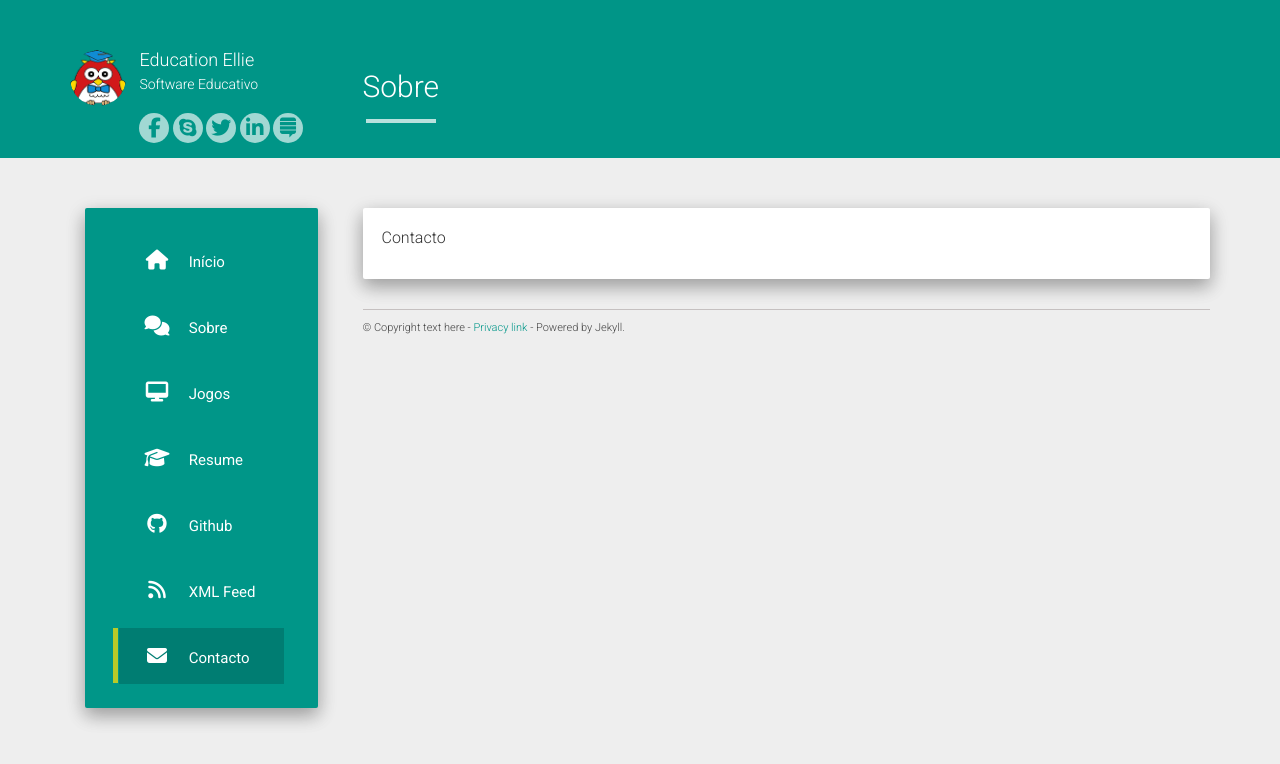
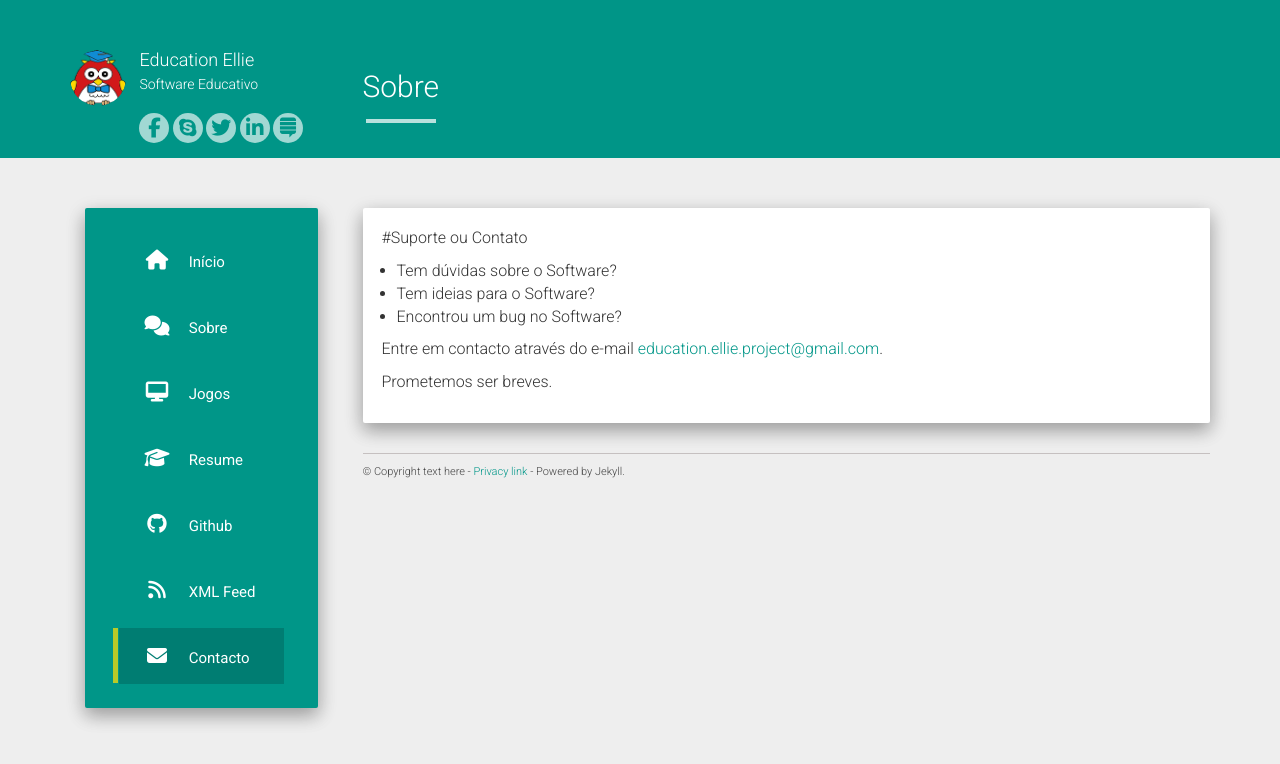
Before and after one commit to pedroluzio/EducationEllie, a Jekyll site: the page built from contact.md, in a window 1280 px wide. Shown: the top 764 px of the page. Built offline with Jekyll 4.4.1, drawn with Linux system fonts in a browser that asks for light colours; nearby versions of some CDN libraries.

Commit message:
Update contact.md

```diff
--- a/contact.md
+++ b/contact.md
@@ -4,4 +4,12 @@ title: Sobre
 permalink: /contact/
 ---
 
-Contacto
+#Suporte ou Contato
+
+ - Tem dúvidas sobre o Software?
+ - Tem ideias para o Software?
+ - Encontrou um bug no Software?
+
+Entre em contacto através do e-mail [education.ellie.project@gmail.com](education.ellie.project@gmail.com).
+
+Prometemos ser breves.
```
Also changed, not shown: 1 other file.
